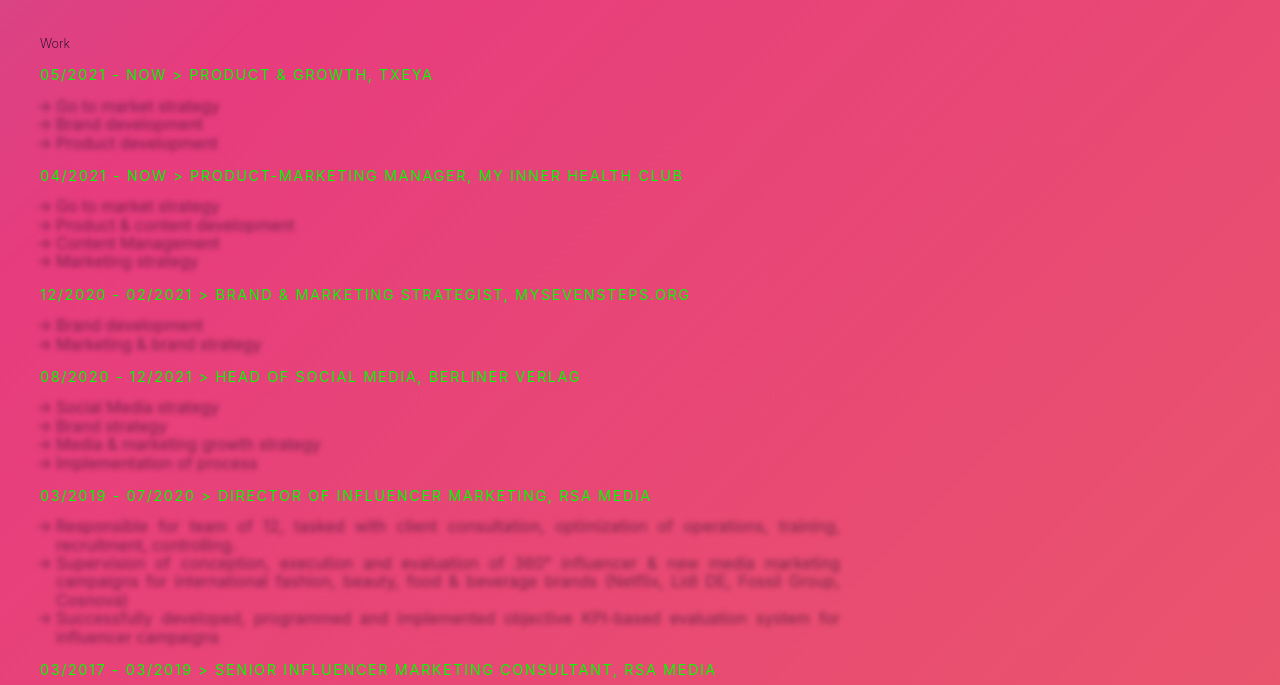
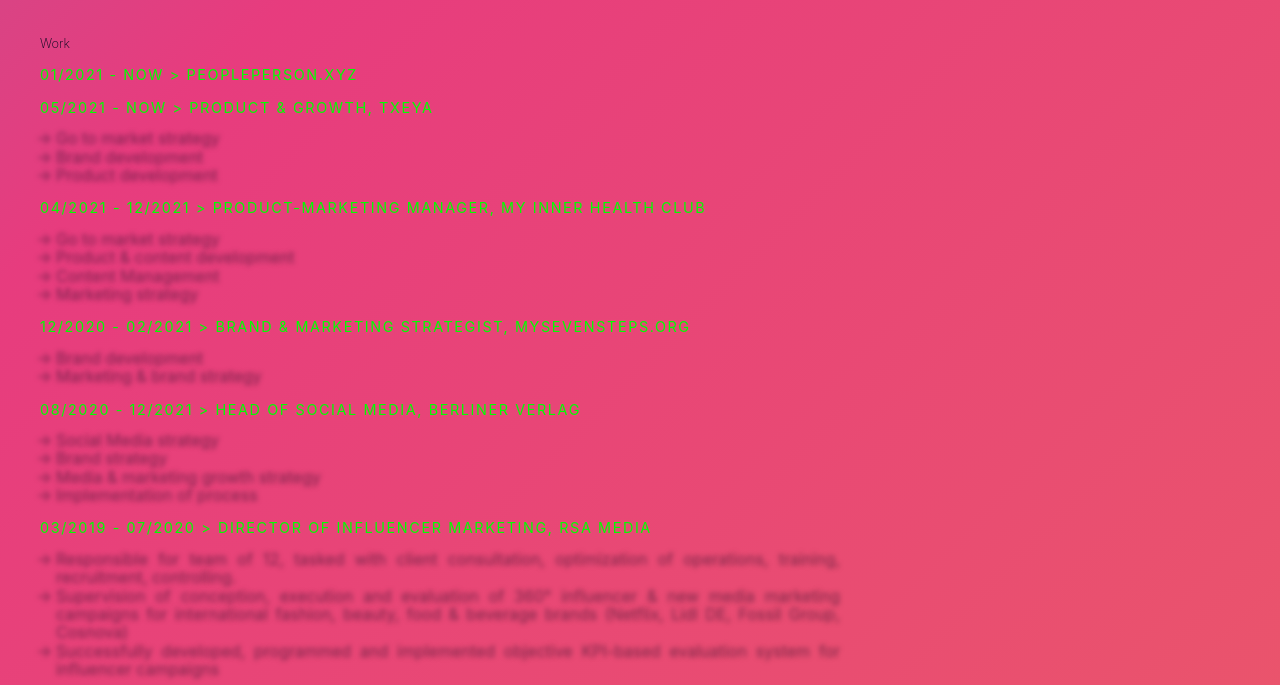
Before and after one commit to saracx/sara.cv, a website built with Parcel: page index.html in a window 1280 px wide. Shown: the part 115-800 px from the top of the page. Built offline with nearby package versions, Linux system fonts and the light colour scheme.

Commit message:
peopleperson.xyz

```diff
--- a/index.html
+++ b/index.html
@@ -40,6 +40,10 @@
       <main id="content">
         <h2>Work</h2>
 
+          <ul class="cv-entry">
+          <h3>01/2021 - now > <a href="http://www.peopleperson.xyz">peopleperson.xyz</a></h3>
+        </ul>
+
         <ul class="cv-entry">
           <h3>05/2021 - now > Product & Growth, Txeya</h3>
           <li>Go to market strategy</li>
@@ -49,7 +53,7 @@
 
         <ul class="cv-entry">
           <h3>
-            04/2021 - now > Product-Marketing Manager, My INNER HEALTH Club
+            04/2021 - 12/2021 > Product-Marketing Manager, My INNER HEALTH Club
           </h3>
           <li>Go to market strategy</li>
           <li>Product & content development</li>
--- a/package.json
+++ b/package.json
@@ -13,5 +13,9 @@
   },
   "devDependencies": {
     "parcel-bundler": "^1.12.4"
+  },
+  "dependencies": {
+    "contentful": "^9.1.4",
+    "http-server": "^14.0.0"
   }
 }
```
Also changed, not shown: 2 other files.
